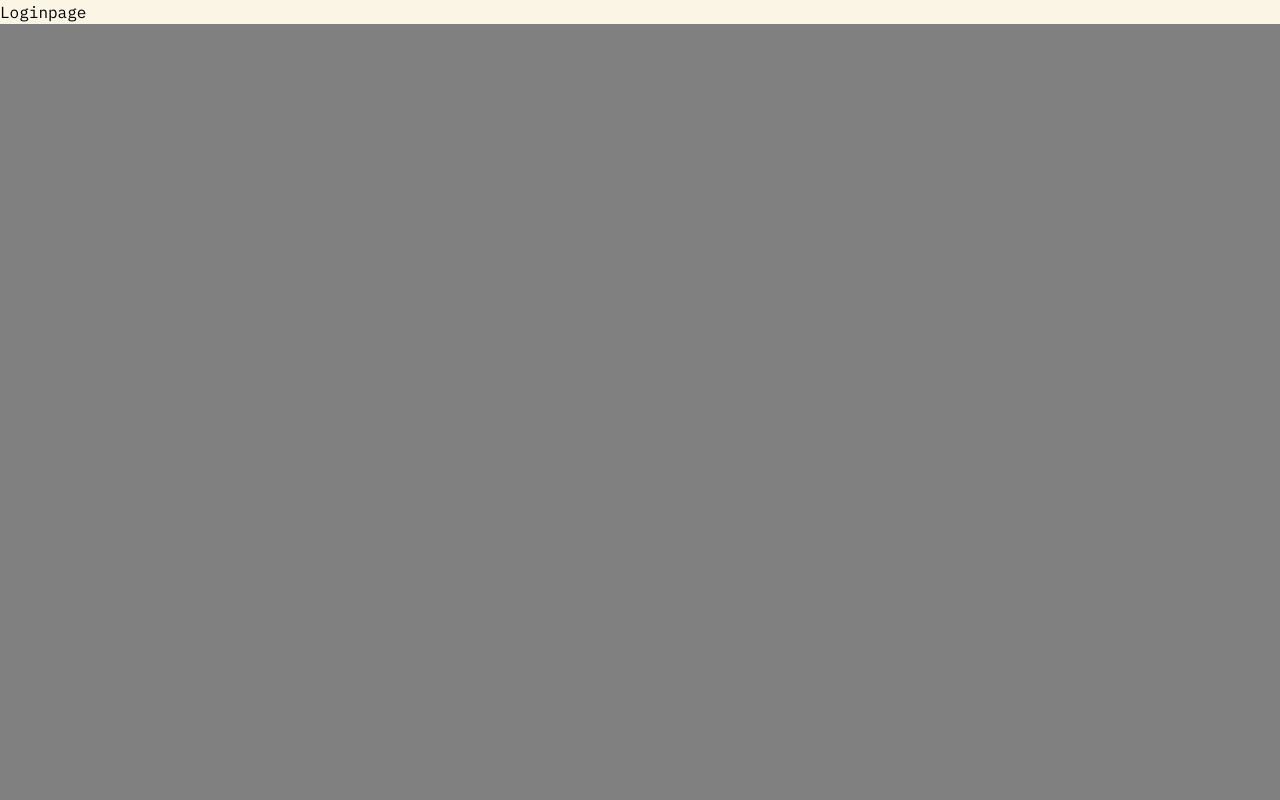
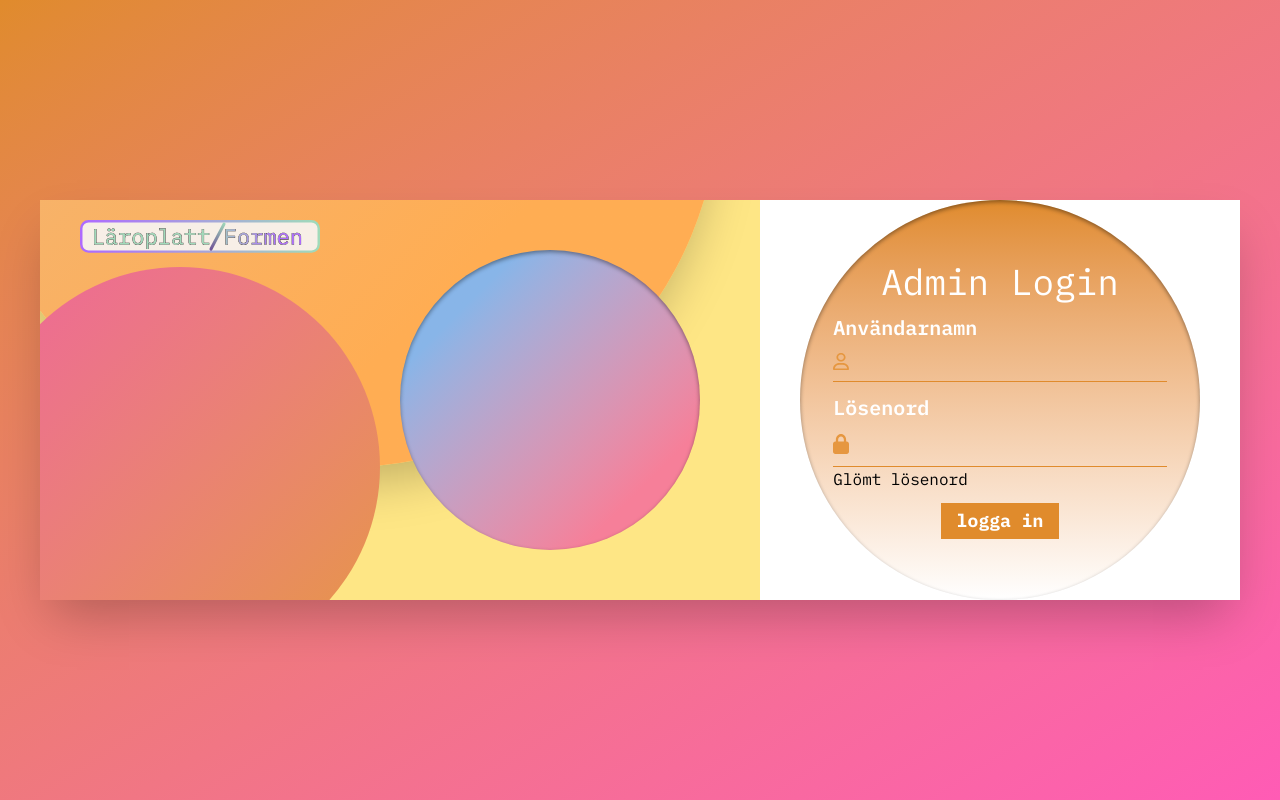
Before and after one commit to Emilaberg/datacentralen, a React (Vite) app: page /login in a window 1280 px wide. Built offline with nearby package versions, Linux system fonts and the light colour scheme.

Commit message:
login page added and designed as design, COOL!

```diff
--- a/src/Routing/routes/Login page/Loginpage.tsx
+++ b/src/Routing/routes/Login page/Loginpage.tsx
@@ -1,9 +1,88 @@
-import React from 'react'
+import React, { useState } from "react";
+import webIcon from "../../../assets/icons/webIconSVG.svg";
+import userIcon from "../../../assets/icons/userIcon.svg";
+import passwordIcon from "../../../assets/icons/passwordIcon.svg";
 
 const Loginpage = () => {
+  const [username, setUsername] = useState("");
+  const [password, setPassword] = useState("");
+
+  const handleSubmit = () => {
+    console.log(username + " " + password);
+  };
   return (
-    <div>Loginpage</div>
-  )
-}
+    <section className="bg-linear-to-br from-0% from-[#E08B2C] to-100% to-[#FF5BB5] w-full h-screen flex items-center justify-center ">
+      <section className="bg-white h-1/2 w-[1200px] flex items-center shadow-2xl">
+        <div className="relative bg-amber-200 w-3/5 h-full overflow-hidden">
+          <img src={webIcon} alt="" className="relative z-20 w-60 mt-5 ml-10" />
+          <div className="w-[750px] h-[750px] bg-linear-to-br from-0% from-[#EEB87D] to-70% to-[#FFAD53] rounded-full absolute right-10 bottom-1/3 shadow-2xl z-0 flex justify-center items-center">
+            <div className=" mt-20">
+              <h1 className="relative right-1/6 text-5xl text-white font-thin">
+                Välkommen
+              </h1>
+              <h1 className="relative left-1/6 text-5xl text-white font-semibold">
+                Tillbaka
+              </h1>
+            </div>
+          </div>
 
-export default Loginpage
+          <div className="w-[300px] h-[300px] bg-linear-to-br from-20% from-[#88B5E8] to-80% to-[#F67F99] rounded-full inset-shadow-sm inset-shadow-black/40 absolute right-1/12 top-1/2 -translate-y-1/2 z-10"></div>
+
+          <div className="w-[400px] h-[400px] bg-linear-to-br from-0% from-[#EE6699] to-100% to-[#E69740] rounded-full absolute -left-1/12 -bottom-1/6 shadow-3xl"></div>
+        </div>
+
+        {/* login */}
+        <div className="w-2/5 flex justify-center">
+          <article className="bg-linear-to-b from-0 from-[#E08B2C] to-100% to-[#FFFFFF] w-[400px] h-[400px]  rounded-full inset-shadow-black/40 inset-shadow-sm flex flex-col items-center justify-center">
+            <form className="w-5/6 h-4/6 flex flex-col justify-center gap-3">
+              <h1 className="text-4xl text-center text-white">Admin Login</h1>
+
+              <div>
+                <label htmlFor="" className="text-white text-xl font-semibold">
+                  Användarnamn
+                </label>
+                <span className="relative flex items-center">
+                  <img className="absolute w-4" src={userIcon} alt="" />
+                  <input
+                    onChange={(e) => setUsername(e.target.value)}
+                    className="px-6 border-b-1 border-[#E08B2C] text-white w-full h-full py-2 text-lg font-bold"
+                    type="text"
+                    name=""
+                    id=""
+                  />
+                </span>
+              </div>
+
+              <div>
+                <label htmlFor="" className="text-white text-xl font-semibold">
+                  Lösenord
+                </label>
+                <span className="relative flex items-center">
+                    <img className="absolute w-4" src={passwordIcon} alt="" />
+                  <input
+                    onChange={(e) => setPassword(e.target.value)}
+                    className="px-6 border-b-1 border-[#E08B2C] text-[#E08B2C] w-full py-2 text-lg font-bold"
+                    type="password"
+                    name=""
+                    id=""
+                  />
+                </span>
+                <h3>Glömt lösenord</h3>
+              </div>
+
+              <button
+                type="button"
+                onClick={() => handleSubmit()}
+                className="bg-[#E08B2C] text-white font-bold text-lg px-4 py-1 w-fit mx-auto hover:bg-[#f69c34] cursor-pointer hover:rounded-2xl transition-all ease-in-out"
+              >
+                logga in
+              </button>
+            </form>
+          </article>
+        </div>
+      </section>
+    </section>
+  );
+};
+
+export default Loginpage;
```
Also changed, not shown: src/assets/icons/passwordIcon.svg (added), src/assets/icons/userIcon.svg (added).
